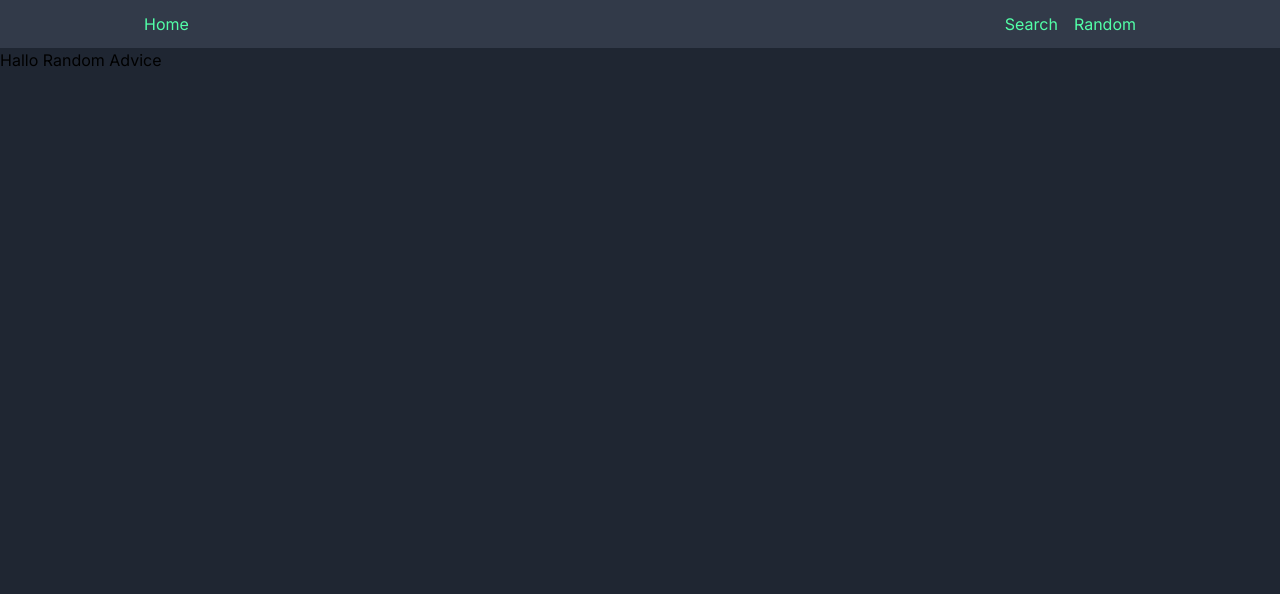
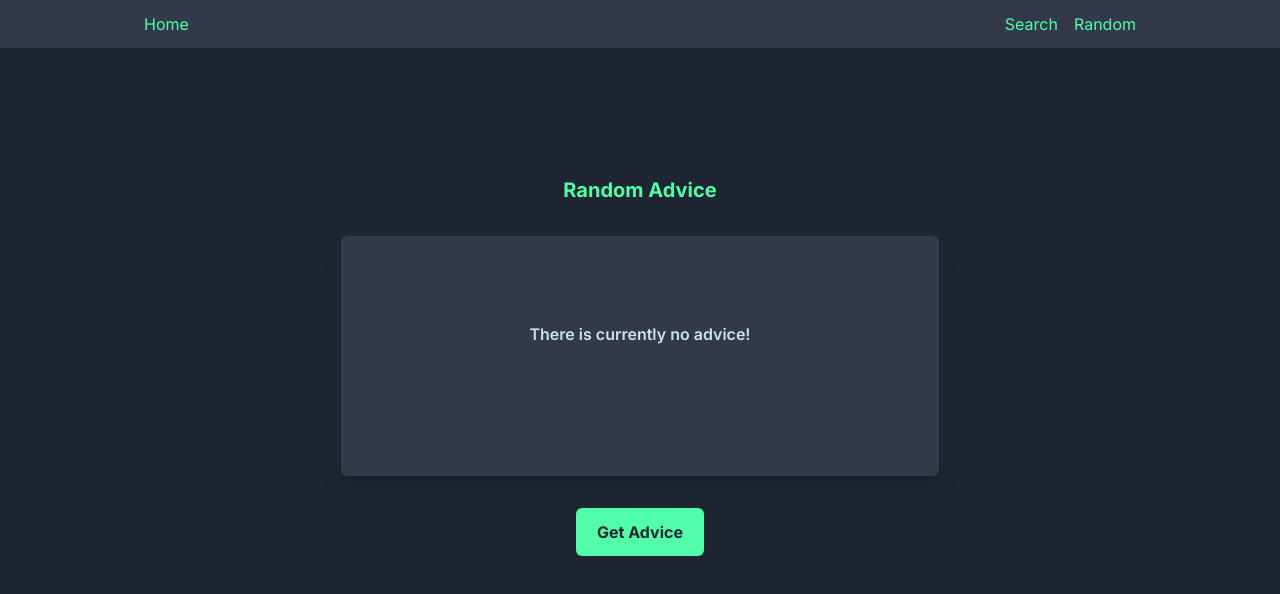
Before and after one commit to Nella1a/nextjs-advice-generator, a Next.js app: page /advice/random in a window 1280 px wide. Shown: the top 594 px of the page. Built offline with nearby package versions, Linux system fonts and the light colour scheme.

Commit message:
Add client component - RandomAdvice

```diff
--- a/src/app/advice/random/page.tsx
+++ b/src/app/advice/random/page.tsx
@@ -1,4 +1,86 @@
+'use client';
+
+import Button from '@/app/components/Button';
+import { useEffect, useState } from 'react';
+import useSWR from 'swr';
+
+export interface ErrorMessage {
+  message: { type: string; text: string };
+}
+
+export interface RandomAdvice {
+  slip: { id: number; advice: string };
+}
+
+// todo: to many states, find better solution
+
 const RandomAdvice = () => {
-  return <>Hallo Random Advice</>;
+  const [shouldFetch, setShouldFetch] = useState(false);
+  const [isLoading, setIsLoading] = useState(false);
+  const [advice, setAdvice] = useState<RandomAdvice>();
+
+  const fetcher = (args: string) =>
+    fetch(args).then((res) => {
+      setShouldFetch(false);
+      return res.json();
+    });
+
+  const { data, error } = useSWR<RandomAdvice, ErrorMessage>(
+    shouldFetch ? 'https://api.adviceslip.com/advice' : null,
+    fetcher,
+  );
+
+  const onClickHandler = () => {
+    setIsLoading(true);
+    setTimeout(() => {
+      //Note: Advice is cached for 2 seconds. Any repeat-request within 2 seconds will return the same piece of advice.
+      setShouldFetch(true);
+      setIsLoading(false);
+    }, 1000);
+  };
+
+  useEffect(() => {
+    if (data) setAdvice(data);
+  }, [data]);
+
+  return (
+    <section className="max-w-screen-lg m-auto h-screen flex flex-col items-center justify-start gap-8">
+      <h1 className="text-xl font-bold text-neon-green mt-32">Random Advice</h1>
+
+      <div
+        className="flex flex-col max-h-[15rem] w-11/12
+      justify-start basis-3/4 gap-4
+      bg-dark-grayish-blue rounded-md relative font-manrope p-4  text-center drop-shadow-xl md:w-7/12"
+      >
+        <h2 className=" text-neon-green  text-center font-semibold text-base">
+          {advice && `# ${advice?.slip.id}`}
+        </h2>
+
+        <p className="w-full flex justify-center basis-2/5 items-start text-quote-size text-neon-green  m-auto font-semibold">
+          {isLoading ? (
+            <span>is loading...</span>
+          ) : !advice ? (
+            <span className="text-light-cyan">
+              There is currently no advice!
+            </span>
+          ) : !error ? (
+            <span> &#8220;{advice?.slip.advice}&#8221;</span>
+          ) : (
+            <span className={'text-red-600'}>
+              Oops, something went wrong. Please try again!
+              {error?.message.text}
+            </span>
+          )}
+        </p>
+      </div>
+
+      <div className="flex justify-center">
+        <button onClick={onClickHandler}>
+          <Button text={'Get Advice'} addCss={'w-32 h-12 rounded-md'} />
+        </button>
+      </div>
+    </section>
+  );
 };
+
 export default RandomAdvice;
```
